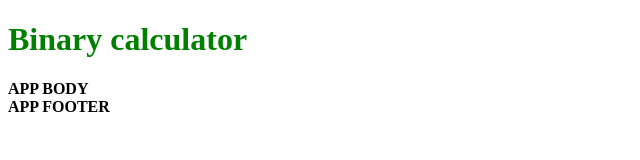
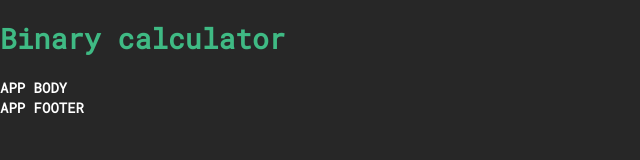
Before and after one commit to kaczor6418/expressions-calculator, a website built with webpack: page src/index.html in a window 1280 px wide. Shown: the whole page, without its empty margins (0-640 px from the left). Built offline with nearby package versions, Linux system fonts and the light colour scheme.

Commit message:
style(global): add some global styles like typography

```diff
--- a/src/index.html
+++ b/src/index.html
@@ -3,6 +3,12 @@
 <head>
   <meta charset="UTF-8">
   <title>Binary calculator</title>
+  <style>
+    body {
+      margin: 0;
+      min-height: 100%;
+    }
+  </style>
 </head>
 <body>
   <kk-app></kk-app>
--- a/src/index.ts
+++ b/src/index.ts
@@ -1,2 +1,2 @@
 export { App } from './App';
-import './style/index.css'
+import './style/main.css'
--- a/src/layouts/AppHeader/AppHeaderStyle.ts
+++ b/src/layouts/AppHeader/AppHeaderStyle.ts
@@ -1,6 +1,6 @@
 // language=CSS
 export const style: string = `
 .heading {
-    color: green;
+    color: var(--color-accent-1);
 }
 `;
--- /dev/null
+++ b/src/style/_base.styles.css
@@ -0,0 +1,22 @@
+@import url('https://fonts.googleapis.com/css?family=Roboto+Mono&display=swap');
+@import "variables/_base.color.css";
+@import "variables/_base.text.css";
+@import "variables/_base.timing.functions.css";
+@import "variables/_base.transition.durations.css";
+
+:root {
+    background: var(--color-primary);
+    color: var(--color-text-on-primary);
+    font-family: 'Roboto Mono', monospace;
+    font-size: var(--font-size-base);
+    line-height: var(--line-height);
+    font-weight: var(--font-weight-normal);
+    scroll-behavior: smooth;
+    text-rendering: optimizeSpeed;
+}
+
+*,
+::before,
+::after {
+    box-sizing: border-box;
+}
--- a/src/style/index.css
+++ /dev/null
@@ -1,3 +0,0 @@
-h1 {
-    color: red;
-}
--- /dev/null
+++ b/src/style/main.css
@@ -0,0 +1 @@
+@import "_base.styles.css";
--- /dev/null
+++ b/src/style/variables/_base.color.css
@@ -0,0 +1,10 @@
+:root {
+    --color-primary: #272727;
+    --color-primary-dark: #202124;
+    --color-primary-light: #333333;
+
+    --color-accent-1: #3FBA84;
+    --color-accent-2: #263238;
+
+    --color-text-on-primary: #FFFFFF;
+}
--- /dev/null
+++ b/src/style/variables/_base.text.css
@@ -0,0 +1,8 @@
+:root {
+    --font-size-base: 14px;
+    --font-weight-bold: bold;
+    --font-weight-light: 300;
+    --font-weight-normal: 400;
+    --font-weight-semibold: 500;
+    --line-height: 1.45;
+}
--- /dev/null
+++ b/src/style/variables/_base.timing.functions.css
@@ -0,0 +1,7 @@
+:root {
+    --ease-out-quad: cubic-bezier(0, 0.5, 0.5, 1);
+    --ease-out-quart: cubic-bezier(0.165, 0.84, 0.44, 1);
+    --ease-out-back: cubic-bezier(0.175, 0.885, 0.345, 1.25);
+    --ease-in-out-quint: cubic-bezier(0.35, 0, 0.25, 1);
+    --ease-in-out: ease-in-out;
+}
--- /dev/null
+++ b/src/style/variables/_base.transition.durations.css
@@ -0,0 +1,8 @@
+:root {
+    --default-duration: 250ms;
+    --fast-duration: calc(var(--default-duration) * 0.5);
+    --long-duration: calc(var(--default-duration) * 1.5);
+    --default-delay: var(--default-duration);
+    --fast-delay: calc(var(--default-delay) * 0.5);
+    --long-delay: calc(var(--default-delay) * 0.5)
+}
```
